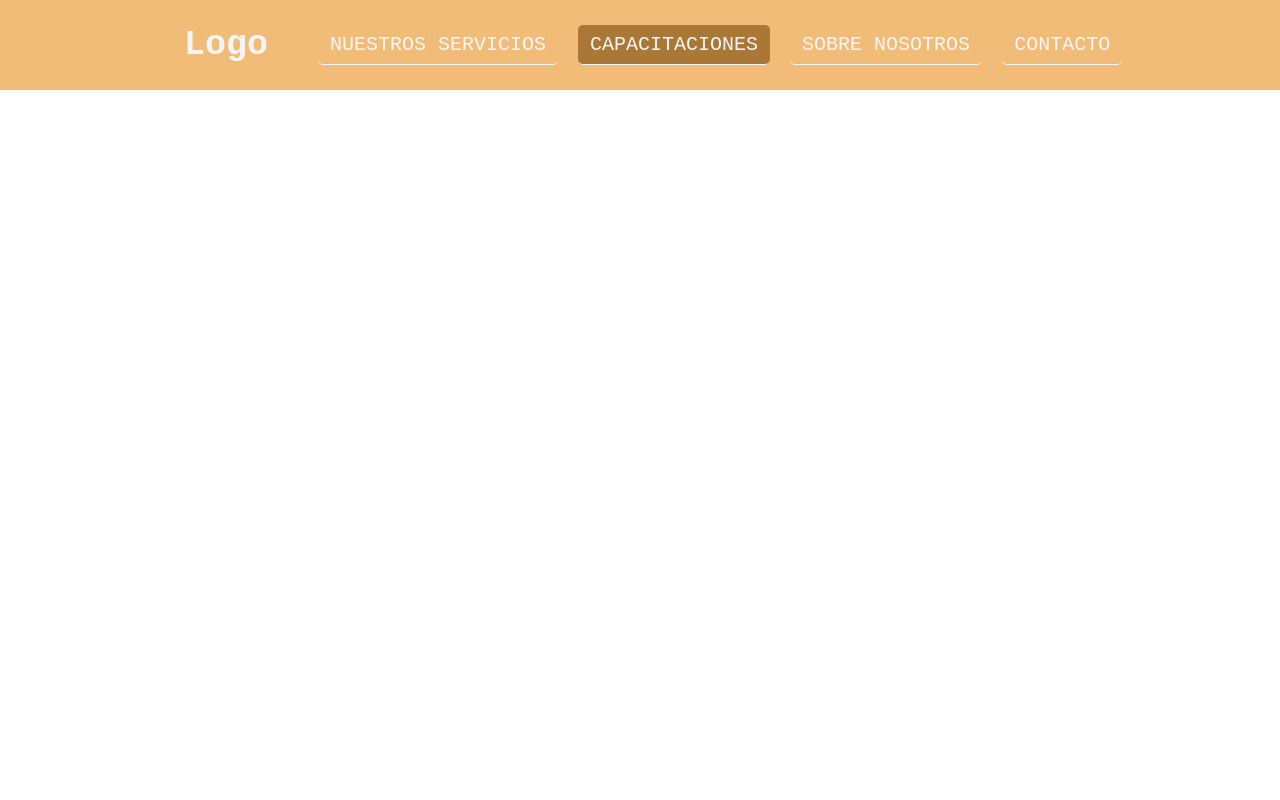
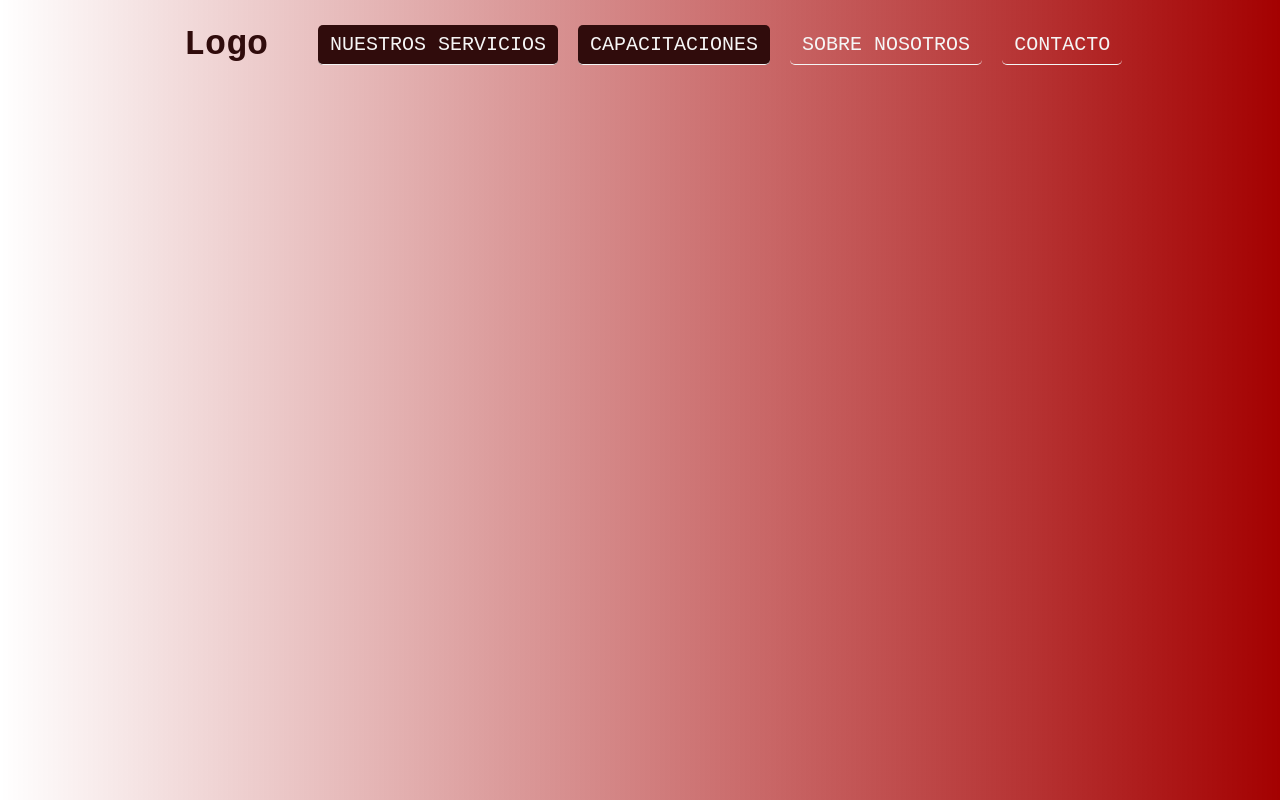
Before and after one commit to ramirorgz/classport, a plain HTML site: page index.html in a window 1280 px wide. Drawn offline with Linux system fonts and the light colour scheme.

Commit message:
CssBgColors

```diff
--- a/index.html
+++ b/index.html
@@ -17,7 +17,9 @@
 
         <ul class="nav-menu nav-menu_visible">
           <li class="nav-menu-item">
-            <a href="#" class="nav-menu-link nav-link">Nuestros Servicios</a>
+            <a href="#" class="nav-menu-link nav-link nav-menu-link_active"
+              >Nuestros Servicios</a
+            >
           </li>
           <li class="nav-menu-item">
             <a href="#" class="nav-menu-link nav-link nav-menu-link_active"
--- a/style.css
+++ b/style.css
@@ -6,9 +6,10 @@
 body {
   font-family: "Courier New", Courier, monospace;
   padding: 0;
+  background: linear-gradient(to right, rgba(255, 0, 0, 0), rgb(164, 1, 1));
 }
 .header {
-  background-color: rgb(240, 188, 120);
+  background-color: none;
   height: 90px;
   width: 100%;
   top: 0;
@@ -26,6 +27,7 @@ body {
   text-decoration: none;
 }
 .logo {
+  color: rgb(48, 12, 12);
   font-size: 35px;
   font-weight: bold;
   padding: 0 40px;
@@ -50,7 +52,7 @@ body {
 }
 .nav-menu-link:hover,
 .nav-menu-link_active {
-  background-color: rgb(170, 120, 54);
+  background-color: rgb(48, 12, 12);
   transition: 0.8s;
 }
 .nav-toggle {
@@ -82,7 +84,7 @@ body {
     flex-direction: column;
     align-items: center;
     margin-right: 20px;
-    background-color: rgb(170, 120, 54);
+    background-color: rgb(48, 12, 12);
     position: absolute;
     left: 0;
     top: 100px;
```
